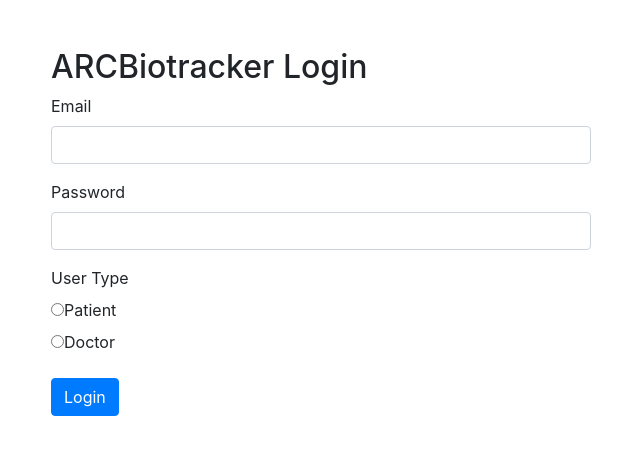
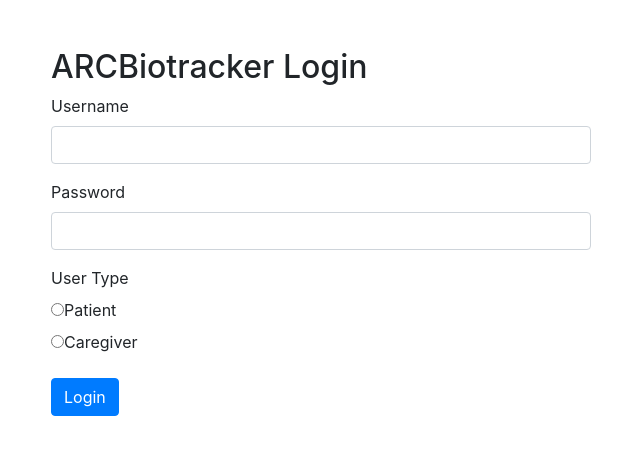
Before and after one commit to alex7cline/ARCAngels, a Flask app: page / in a window 1280 px wide. Shown: the top 455 px of the page, without its empty margins (319-959 px from the left). Run offline with Flask 3, Linux system fonts and the light colour scheme; some libraries are stand-ins or nearby versions.

Commit message:
Added login functionality

```diff
--- a/Data/User.csv
+++ b/Data/User.csv
@@ -1 +1,3 @@
 username,password,email
+sample,sample,sample@sample.com
+Dog7,dog,dog@dog.com
--- a/app.py
+++ b/app.py
@@ -1,4 +1,5 @@
-
+import sqlite3 as sql
+import hashlib
 from flask import Flask, render_template, request, session, redirect, url_for
 
 
@@ -13,6 +14,49 @@ def index():
     return render_template('login.html')
 
 
+# Create route /login to be used to log in to Lion Auction
+# get email and password fields from form
+# hash password and search users database
+# if the user info is found create a session
+# if the user info is incorrect add message to index template
+@app.route('/login', methods=['POST', 'GET'])
+def login():
+    if request.method == 'POST':
+        connection = sql.connect('database.db')
+        cursor = connection.cursor()
+        username = request.form['Username']
+        password = request.form['Password']
+        user_type = request.form['user_type']
+        hashed_password = hashlib.sha256(password.encode('utf-8')).hexdigest()
+        if user_type == 'Patient':
+            cursor.execute("SELECT username FROM Users WHERE Users.username=?", username)
+        elif user_type == 'Caregiver':
+            cursor.execute("SELECT username FROM Users WHERE Users.username=?", username)
+        user = cursor.fetchone()
+        print(user)
+        print(user_type)
+        if user is not None:
+            session['username'] = user[0]
+            session['user_type'] = user_type
+            return redirect(url_for('home'))
+        else:
+            return render_template('login.html', message='Invalid username or password')
+    return render_template('login.html')
+
+
+# This path verifies if a user is logged in and returns the home page
+# If the user is not logged in, they are redirected to the login page
+@app.route('/home')
+def home():
+    if 'email' in session:
+        print(session['user_type'])
+        if session['user_type'] == 'Patient':
+            return render_template('index.html', user=session['username'])
+        elif session['user_type'] == 'Caregiver':
+            return render_template('index.html', user=session['username'])
+    return redirect(url_for('login'))
+
+
 # Run main app
 if __name__ == '__main__':
     app.run()
--- a/populateDB.py
+++ b/populateDB.py
@@ -26,7 +26,7 @@ def populate_users(file):
         password = row[1]
         email = row[2]
         hashed_password = hashlib.sha256(password.encode('utf-8')).hexdigest()
-        cursor.execute('INSERT or REPLACE INTO Users (username, password, email) VALUES (?, ?)', (username, hashed_password, email))
+        cursor.execute('INSERT or REPLACE INTO Users (username, password, email) VALUES (?, ?, ?)', (username, hashed_password, email))
 
     connection.commit()
 
--- a/templates/login.html
+++ b/templates/login.html
@@ -13,8 +13,8 @@
                 {% endif %}
                 <form action="/login" method="POST">
                     <div class="form-group">
-                        <label for="Email">Email</label>
-                        <input type="email" name="Email" class="form-control" id="Email" required>
+                        <label for="Username">Username</label>
+                        <input type="text" name="Username" class="form-control" id="Username" required>
                     </div>
                     <div class="form-group">
                         <label for="Password">Password</label>
@@ -24,7 +24,7 @@
                         <label>User Type</label><br>
                         <div id="user-selector">
                             <div class="user-type"><input type="radio" id="patient" name="user_type" value="Patient"><label for="patient">Patient</label></div>
-                            <div class="user-type"><input type="radio" id="doctor" name="user_type" value="Doctor"><label for="doctor">Doctor</label></div>
+                            <div class="user-type"><input type="radio" id="caregiver" name="user_type" value="Caregiver"><label for="caregiver">Caregiver</label></div>
                         </div>
                     </div>
                     <button type="submit" class="btn btn-primary">Login</button>
```
Also changed, not shown: database.db.
